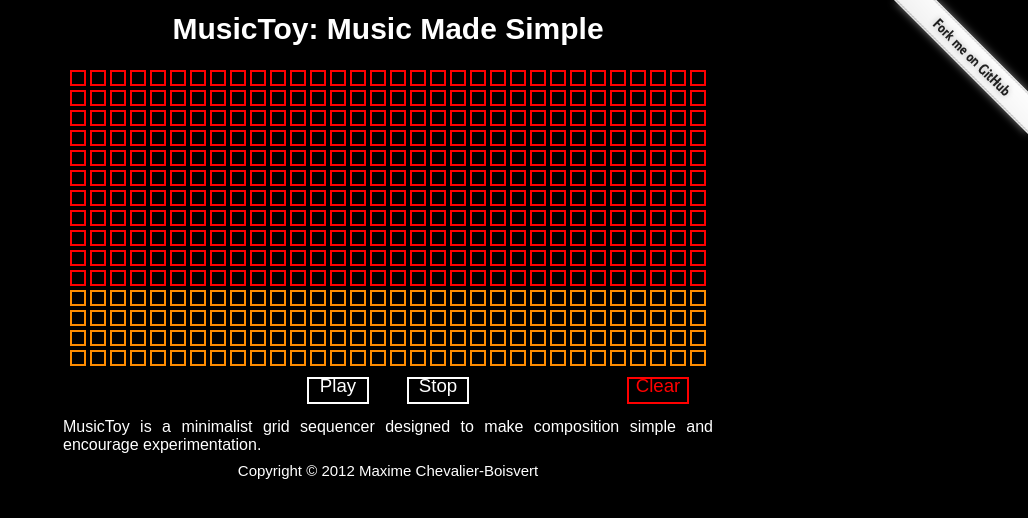
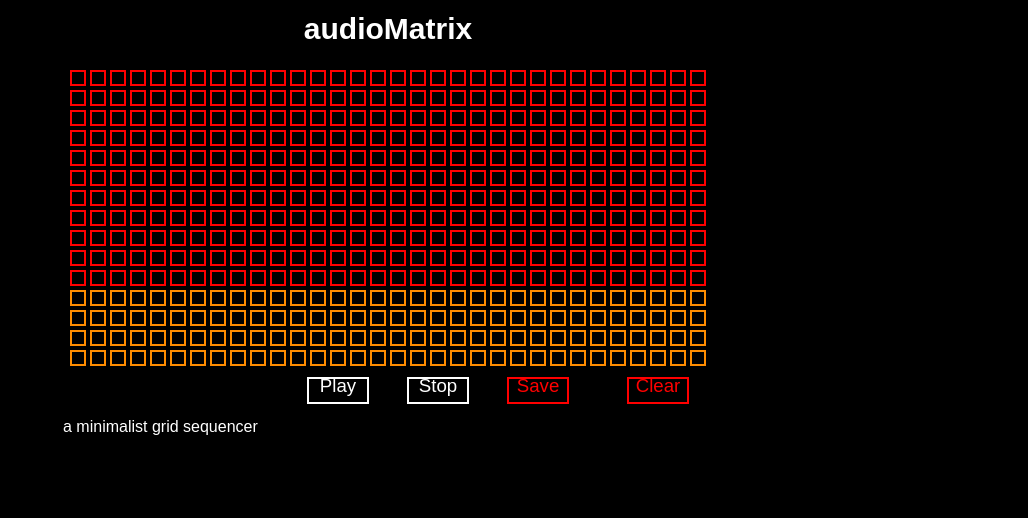
Before and after one commit to maximecb/MusicToy, a plain HTML site: page index.html in a window 1280 px wide. Shown: the whole page, without its empty margins (252-1280 px from the left). Drawn offline with Linux system fonts and the light colour scheme; no server answers.

Commit message:
cosmetic interface changes

```diff
--- a/index.html
+++ b/index.html
@@ -1,6 +1,6 @@
 <html>
   <head>
-    <title>MusicToy</title>
+    <title>audioMatrix</title>
     <meta name="keywords" content="music, grid, sequencer, synthesizer, samples, html5, javascript, google chrome">
     <script language="javascript" src="main.js"></script>
     <script language="javascript" src="utils-misc.js"></script>
@@ -20,12 +20,8 @@
   </head>
   <body bgcolor="#000000">
 
-    <a href="https://github.com/maximecb/MusicToy">
-    <img style="position: absolute; top: 0; right: 0; border: 0;" src="images/forkme.png" alt="Fork me on GitHub">
-    </a>
-
     <div class="title">
-    MusicToy: Music Made Simple
+    audioMatrix
     </div>
 
     <div style="height:10px;"></div>
@@ -39,8 +35,7 @@
 
     <div style="height:10px;"></div>
     <div style="margin-left:auto; margin-right:auto; text-align:justify; width:650px;">
-    MusicToy is a minimalist grid sequencer designed to make composition simple and
-    encourage experimentation.
+    a minimalist grid sequencer
     </div>
 
     <div class="copyright">
--- a/musictoy.js
+++ b/musictoy.js
@@ -247,6 +247,31 @@ function initSynth(synthNet, piece)
             ctx.fillStyle = 'red';
             ctx.font = '14pt Arial';
             ctx.fillText('Clear', this.x + this.width / 2, this.y);
+        }
+    );
+
+    // save button that doesn't do anything atm
+    sequencer.makeButton(
+        (canvas.width) - 200,
+        canvas.height - 30,
+        60,
+        25,
+        function click()
+        {
+            location.hash = '';
+            location.reload();
+        },
+        function draw(ctx)
+        {
+            ctx.textBaseline = 'top';
+            ctx.textAlign = 'center';
+            ctx.strokeStyle = 'rgb(255, 0, 0)';
+            ctx.lineWidth = 2;
+            ctx.strokeRect(this.x, this.y, this.width, this.height);
+
+            ctx.fillStyle = 'red';
+            ctx.font = '14pt Arial';
+            ctx.fillText('Save', this.x + this.width / 2, this.y);
         }
     );
 
--- a/stylesheet.css
+++ b/stylesheet.css
@@ -90,10 +90,10 @@ div.copyright
     margin-bottom: 8px;
 
     text-align:center;
-    color: white;
+    color: black;
     font-family: "Arial", sans-serif;
     font-weight: normal;
-    font-size: 15px;
+    font-size: 9px;
 }
 
 form
```
Also changed, not shown: images/forkme.png (deleted), 3 other files.
